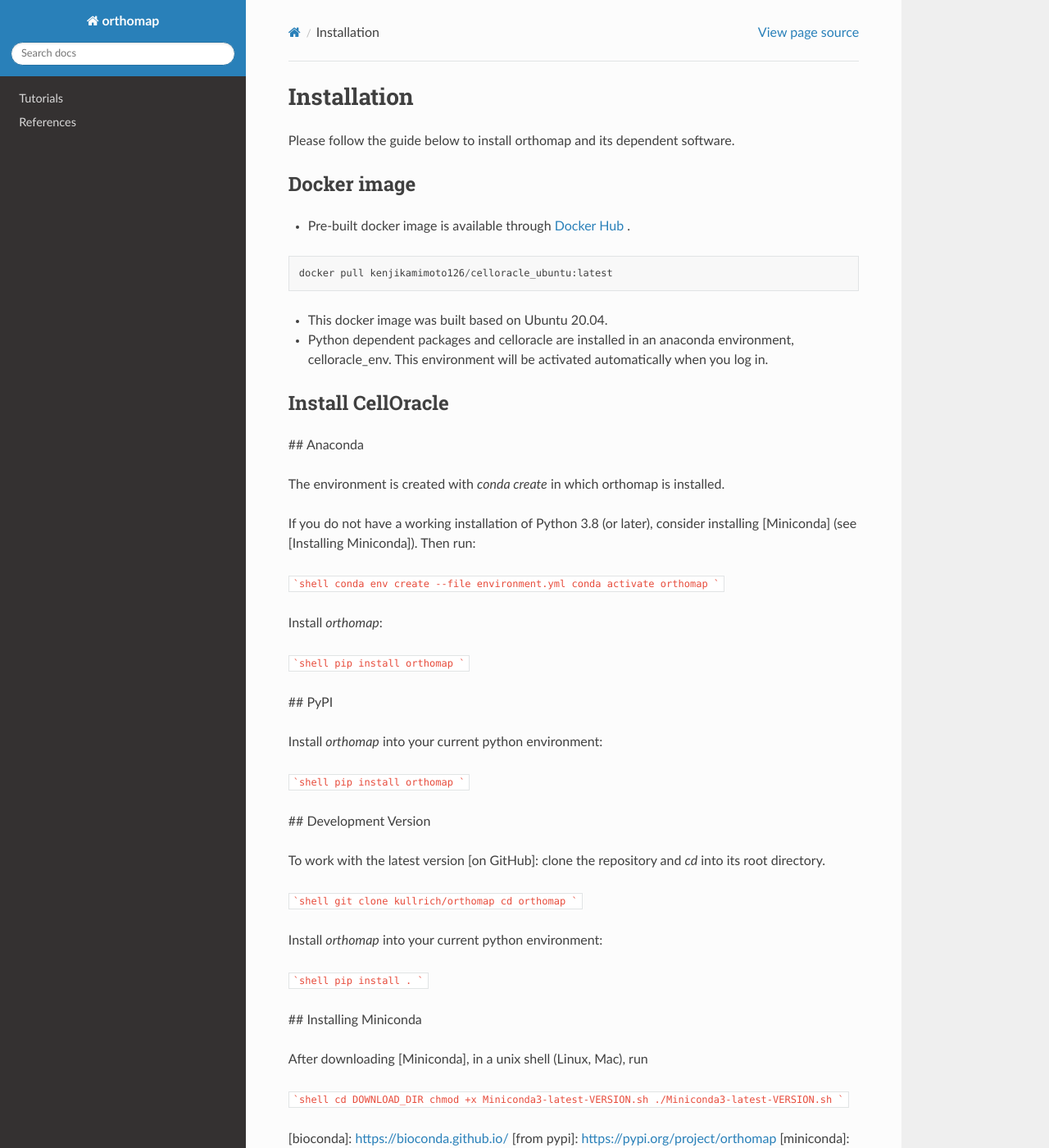
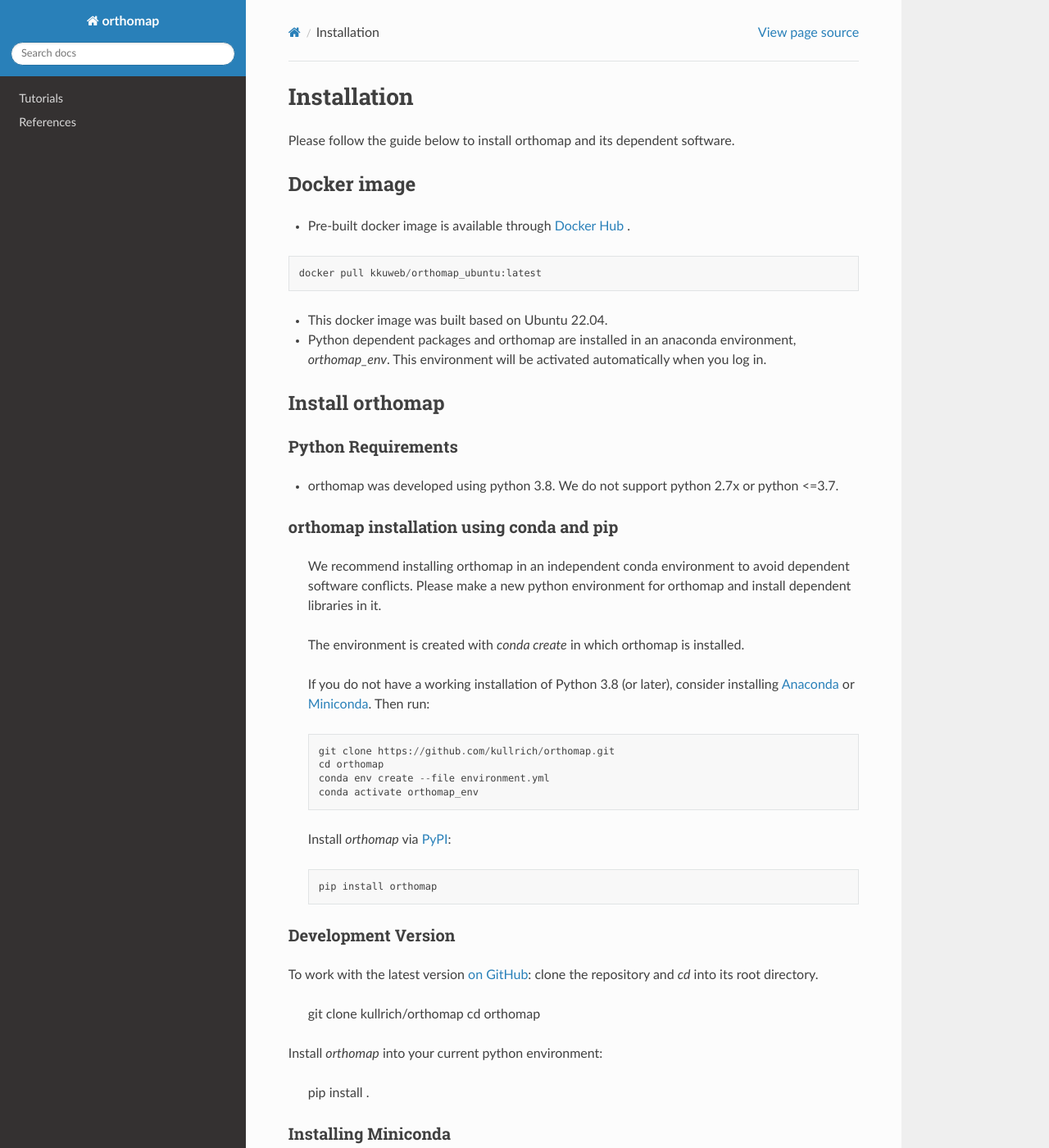
Before and after one commit to kullrich/orthomap, a Sphinx documentation site: the page built from docs/installation/index.rst, in a window 1280 px wide and 1400 px high. Shown: the whole window at 82% size. Built offline with Sphinx 7.4.7 and the Read the Docs theme 2.0.0, drawn with Linux system fonts in a browser that asks for light colours; pages that are not in the unit, such as notebooks, are missing from menus; some of the changed text lies outside the part shown.

Commit message:
# update docs

````diff
--- a/docs/installation/index.rst
+++ b/docs/installation/index.rst
@@ -10,76 +10,77 @@
 Docker image
 ------------
 
-- Pre-built docker image is available through `Docker Hub <https://hub.docker.com/repository/docker/kenjikamimoto126/celloracle_ubuntu>`_ .
+- Pre-built docker image is available through `Docker Hub <https://hub.docker.com/repository/docker/kkuweb/orthomap_ubuntu>`_ .
 
 ::
 
-    docker pull kenjikamimoto126/celloracle_ubuntu:latest
+    docker pull kkuweb/orthomap_ubuntu:latest
 
 
-- This docker image was built based on Ubuntu 20.04.
-- Python dependent packages and celloracle are installed in an anaconda environment, celloracle_env. This environment will be activated automatically when you log in.
+- This docker image was built based on Ubuntu 22.04.
+- Python dependent packages and orthomap are installed in an anaconda environment, `orthomap_env`. This environment will be activated automatically when you log in.
 
 .. toctree::
    :maxdepth: 1
 
    docker_additional_information
 
-Install CellOracle
-------------------
+Install orthomap
+----------------
 
-## Anaconda
+Python Requirements
+^^^^^^^^^^^^^^^^^^^
 
-The environment is created with `conda create` in which orthomap is installed.
+- orthomap was developed using python 3.8. We do not support python 2.7x or python <=3.7.
 
-If you do not have a working installation of Python 3.8 (or later), consider
-installing [Miniconda] (see [Installing Miniconda]). Then run:
+orthomap installation using conda and pip
+^^^^^^^^^^^^^^^^^^^^^^^^^^^^^^^^^^^^^^^^^
 
-```shell
-conda env create --file environment.yml
-conda activate orthomap
-```
+  We recommend installing orthomap in an independent conda environment to avoid dependent software conflicts.
+  Please make a new python environment for orthomap and install dependent libraries in it.
 
-Install `orthomap`:
+  The environment is created with `conda create` in which orthomap is installed.
 
-```shell
-pip install orthomap
-```
+  If you do not have a working installation of Python 3.8 (or later), consider
+  installing `Anaconda <https://docs.anaconda.com/anaconda/install/>`_ or `Miniconda <https://docs.conda.io/en/latest/miniconda.html>`_. Then run:
 
-## PyPI
+  ::
+
+      git clone https://github.com/kullrich/orthomap.git
+      cd orthomap
+      conda env create --file environment.yml
+      conda activate orthomap_env
+
+  Install `orthomap` via `PyPI <https://pypi.org/project/orthomap>`_:
+
+  ::
+
+      pip install orthomap
+
+Development Version
+^^^^^^^^^^^^^^^^^^^
+
+To work with the latest version `on GitHub <https://github.com/kullrich/orthomap>`_: clone the repository and `cd` into its root directory.
+
+  ::
+
+  git clone kullrich/orthomap
+  cd orthomap
+
 
 Install `orthomap` into your current python environment:
 
-```shell
-pip install orthomap
-```
+  ::
 
-## Development Version
+  pip install .
 
-To work with the latest version [on GitHub]: clone the repository and `cd` into its root directory.
+Installing Miniconda
+^^^^^^^^^^^^^^^^^^^^
 
-```shell
-git clone kullrich/orthomap
-cd orthomap
-```
+After downloading `Miniconda <https://docs.conda.io/en/latest/miniconda.html>`_, in a unix shell (Linux, Mac), run
 
-Install `orthomap` into your current python environment:
+  ::
 
-```shell
-pip install .
-```
-
-## Installing Miniconda
-
-After downloading [Miniconda], in a unix shell (Linux, Mac), run
-
-```shell
-cd DOWNLOAD_DIR
-chmod +x Miniconda3-latest-VERSION.sh
-./Miniconda3-latest-VERSION.sh
-```
-
-[bioconda]: https://bioconda.github.io/
-[from pypi]: https://pypi.org/project/orthomap
-[miniconda]: http://conda.pydata.org/miniconda.html
-[on github]: https://github.com/kullrich/orthomap
+  cd DOWNLOAD_DIR
+  chmod +x Miniconda3-latest-VERSION.sh
+  ./Miniconda3-latest-VERSION.sh
````
Also changed, not shown: docs/tutorials/installation.rst (deleted, +0 -29 lines).
